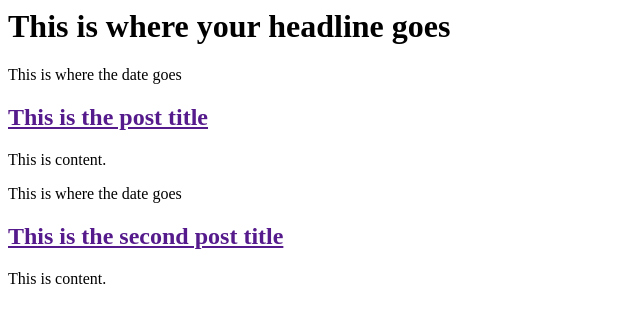
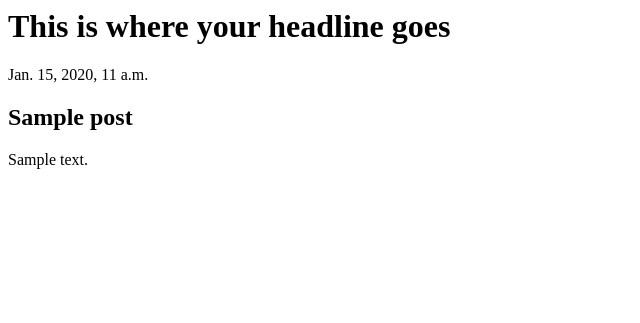
Before and after one commit to PernilleLange/djangogirlstute, a Django app: page / in a window 1280 px wide. Shown: the top 323 px of the page, without its empty margins (0-640 px from the left). Run offline with Django 3.2, Linux system fonts and the light colour scheme; tables that the repository leaves empty hold one stand-in row (values such as "Sample post").

Commit message:
Templates now display post from database

```diff
--- a/blog/templates/blog/post_list.html
+++ b/blog/templates/blog/post_list.html
@@ -5,14 +5,13 @@
 <body>
     <div><h1>This is where your headline goes</h1></div>
     <div>
-        <p>This is where the date goes</p>
-        <h2><a href="">This is the post title</a></h2>
-        <p>This is content.</p>
-    </div>
-    <div>
-        <p>This is where the date goes</p>
-        <h2><a href="">This is the second post title</a></h2>
-        <p>This is content.</p>
+        {% for post in posts %}
+            <div>
+                <p> {{ post.published_date }}</p>
+                <h2> <a href=""></a>{{ post.title }}</h2>
+                <p> {{post.text|linebreaksbr }} </p>
+            </div>
+        {% endfor %}
     </div>
 </body>
 </html>
--- a/blog/views.py
+++ b/blog/views.py
@@ -1,5 +1,8 @@
 from django.shortcuts import render
+from .models import Post
+from django.utils import timezone
 
 # Create your views here.
 def post_list(request):
-    return render(request, 'blog/post_list.html', {})
+    posts = Post.objects.filter(published_date__lte=timezone.now()).order_by('published_date')
+    return render(request, 'blog/post_list.html', {'posts' : posts})
```
